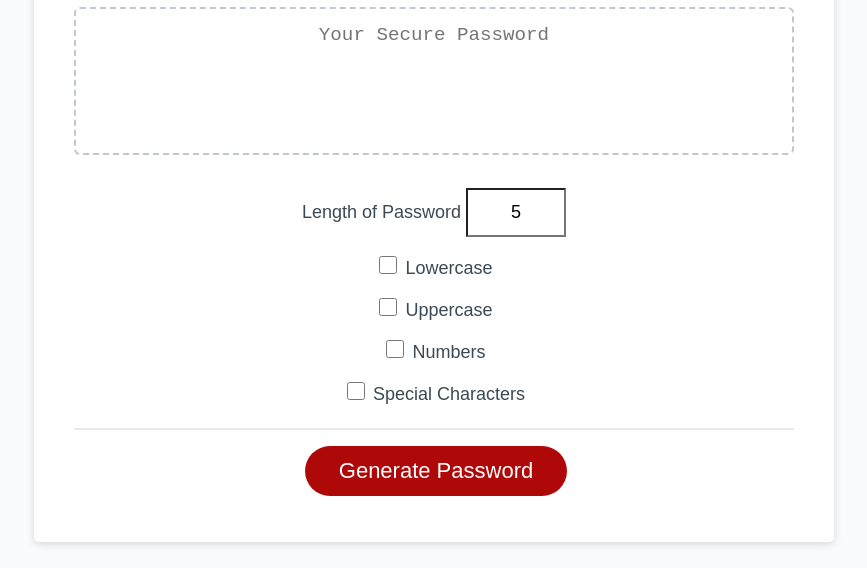
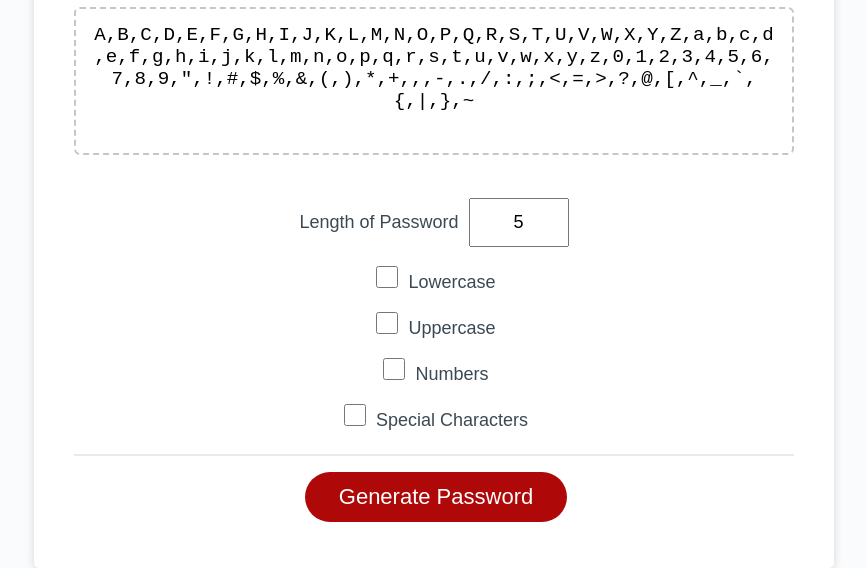
Before and after one commit to avazque008/random-password-generator, a plain HTML site: page index.html in a window 1280 px wide. Both pictures are taken after typing "5" into the empty fields and a click on the button "Generate Password". Shown: the part 241-809 px from the top of the page, without its empty margins (206-1073 px from the left). Drawn offline with Linux system fonts and the light colour scheme.

Commit message:
arrays and checkboxes created

```diff
--- a/index.html
+++ b/index.html
@@ -24,7 +24,7 @@
       <div class="criteria">
         <div>
           <label for="length">Length of Password</label>
-          <input type="number" id="length" name="length">
+          <input title="At least 8 characters and no more than 128 characters!" type="number" id="length" name="length" min="8" max="128" placeholder="8" required>
         </div>
         <div>
           <input type="checkbox" id="lowercase" name="lowercase">
--- a/public/javascript/script.js
+++ b/public/javascript/script.js
@@ -1,7 +1,25 @@
+// Criteria Checkboxes
+const lowercase = document.getElementById('lowercase');
+const uppercase = document.getElementById('uppercase');
+const numbers = document.getElementById('numbers');
+const specialCharacters = document.getElementById('special-characters');
+
+// Criteria Array
+
+const uppercaseArr = ['A', 'B', 'C', 'D', 'E', 'F', 'G', 'H', 'I', 'J', 'K', 'L', 'M', 'N', 'O', 'P', 'Q', 'R', 'S', 'T', 'U', 'V', 'W', 'X', 'Y', 'Z'];
+const lowercaseArr = uppercaseArr.map(letter => letter.toLowerCase());
+const numbersArr = ['0', '1', '2', '3', '4', '5', '6', '7', '8', '9'];
+const specialCharArr = ['"', '!', '#', '$', '%', '&', '(', ')', '*', '+', ',', '-', '.', '/', ':', ';', '<', '=', '>', '?', '@', '[', '^', '_', '`', '{', '|', '}', '~'];
+
+
 // Generate Password
 
+let generatePasswordText = '';
 
+function generatePassword() {
 
+  return uppercaseArr.concat(lowercaseArr).concat(numbersArr).concat(specialCharArr);
+};
 
 // Get references to the #generate element
 const generateBtn = document.querySelector("#generate");
--- a/public/stylesheets/style.css
+++ b/public/stylesheets/style.css
@@ -124,15 +124,16 @@ button[disabled] {
 }
 
 .criteria div {
-  padding: 8px 0;
+  padding: 8px 10px;
 }
 
 .criteria #length {
+  margin-left: 5px;
   text-align: center;
   font-size: 18px;
   padding: 12px;
   width: 100px;
-  -webkit-appearance: none;
+  margin-top: 10px;
 }
 
 #length::-webkit-outer-spin-button,
@@ -141,12 +142,14 @@ button[disabled] {
   margin: 0;
 }
 
+
 #lowercase,
 #uppercase,
 #numbers,
 #special-characters {
-  width: 18px;
-  height: 18px
+  margin-right: 5px;
+  width: 22px;
+  height: 22px
 }
 
 @media (max-width: 690px) {
```
